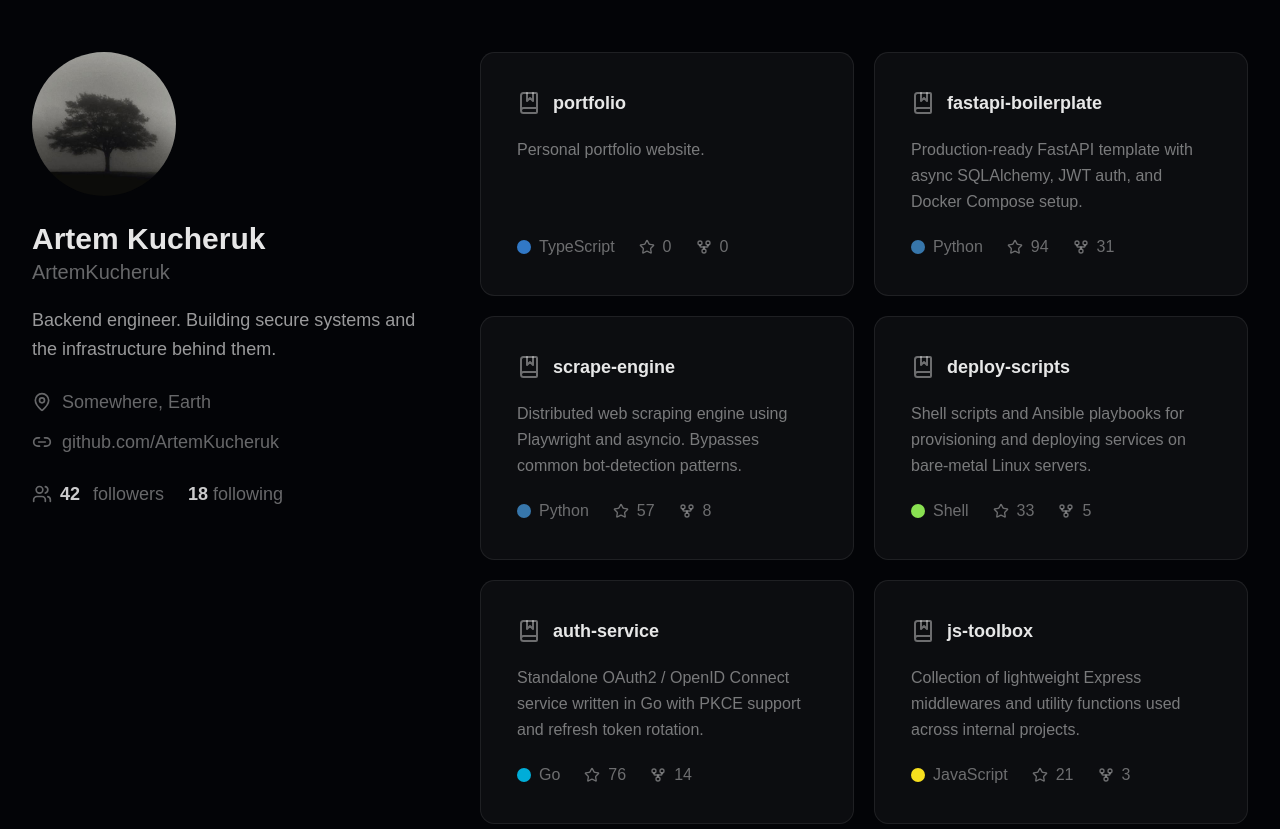
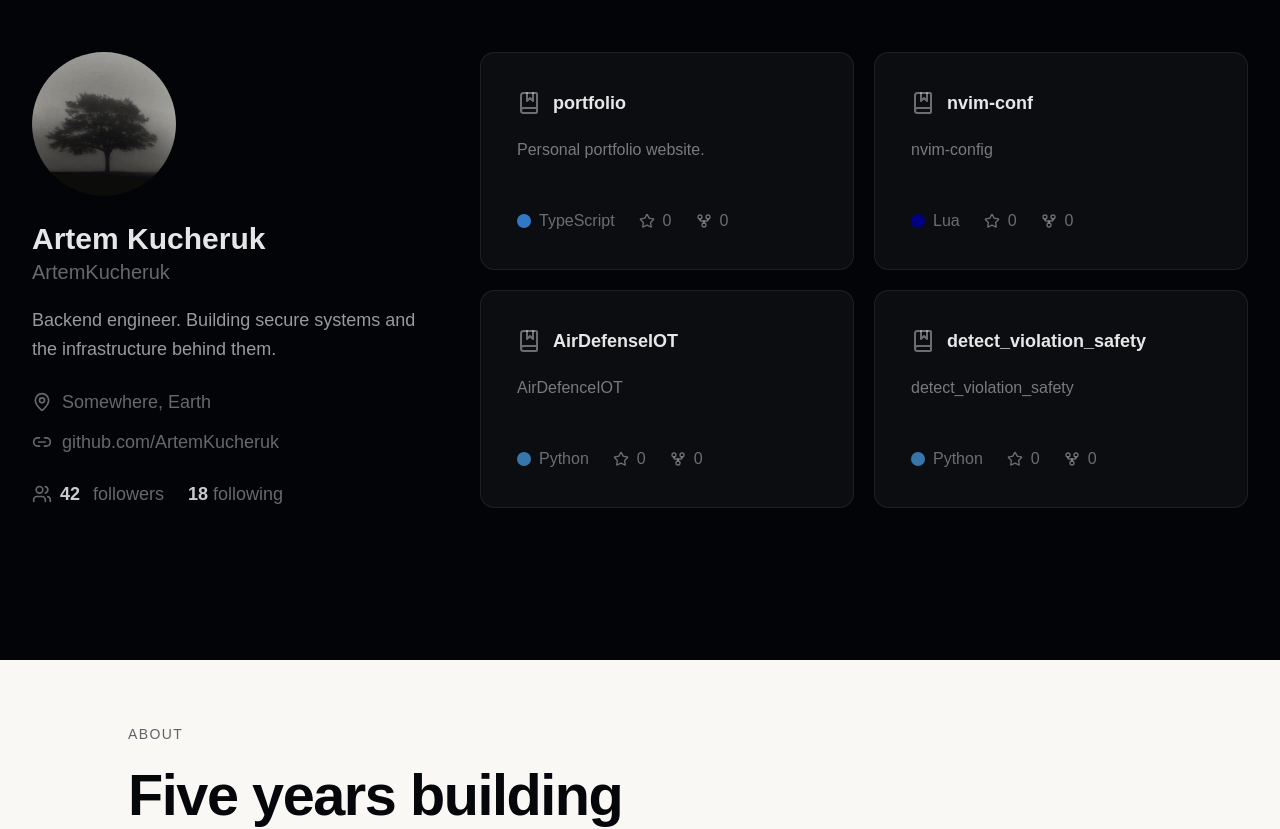
Before and after one commit to ArtemKucheruk/portfolio, a Next.js app: page / in a window 1280 px wide. Shown: the part 1740-2569 px from the top of the page. Built offline with nearby package versions, Linux system fonts and the light colour scheme; a web font is replaced by a local one.

Commit message:
feat: finish adding projects

```diff
--- a/src/components/sections/Projects.tsx
+++ b/src/components/sections/Projects.tsx
@@ -21,6 +21,7 @@ const LANG_COLORS: Record<string, string> = {
   JavaScript: "#F7DF1E",
   TypeScript: "#3178C6",
   Shell: "#89E051",
+  Lua: "#000080",
 };
 
 const PROJECTS = [
@@ -32,44 +33,11 @@ const PROJECTS = [
     forks: 0,
   },
   {
-    name: "fastapi-boilerplate",
-    description:
-      "Production-ready FastAPI template with async SQLAlchemy, JWT auth, and Docker Compose setup.",
-    language: "Python",
-    stars: 94,
-    forks: 31,
-  },
-  {
-    name: "scrape-engine",
-    description:
-      "Distributed web scraping engine using Playwright and asyncio. Bypasses common bot-detection patterns.",
-    language: "Python",
-    stars: 57,
-    forks: 8,
-  },
-  {
-    name: "deploy-scripts",
-    description:
-      "Shell scripts and Ansible playbooks for provisioning and deploying services on bare-metal Linux servers.",
-    language: "Shell",
-    stars: 33,
-    forks: 5,
-  },
-  {
-    name: "auth-service",
-    description:
-      "Standalone OAuth2 / OpenID Connect service written in Go with PKCE support and refresh token rotation.",
-    language: "Go",
-    stars: 76,
-    forks: 14,
-  },
-  {
-    name: "js-toolbox",
-    description:
-      "Collection of lightweight Express middlewares and utility functions used across internal projects.",
-    language: "JavaScript",
-    stars: 21,
-    forks: 3,
+    name: "nvim-conf",
+    description: "nvim-config",
+    language: "Lua",
+    stars: 0,
+    forks: 0,
   },
   {
     name: "AirDefenseIOT",
```
